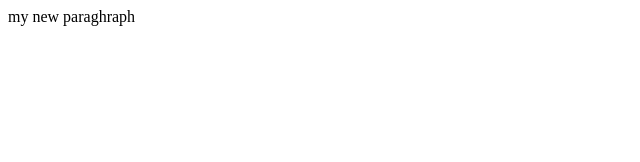
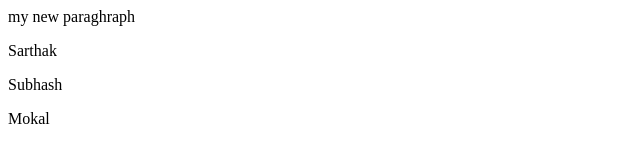
Before and after one commit to Sarthakmokal89/localrepo, a plain HTML site: page index.html in a window 1280 px wide. Shown: the whole page, without its empty margins (0-640 px from the left). Drawn offline with Linux system fonts and the light colour scheme.

Commit message:
Add my name

```diff
--- a/index.html
+++ b/index.html
@@ -1 +1,4 @@
 <P>my new paraghraph</P>
+<P>Sarthak</P>
+<P>Subhash</P>
+<P>Mokal</P>
```
